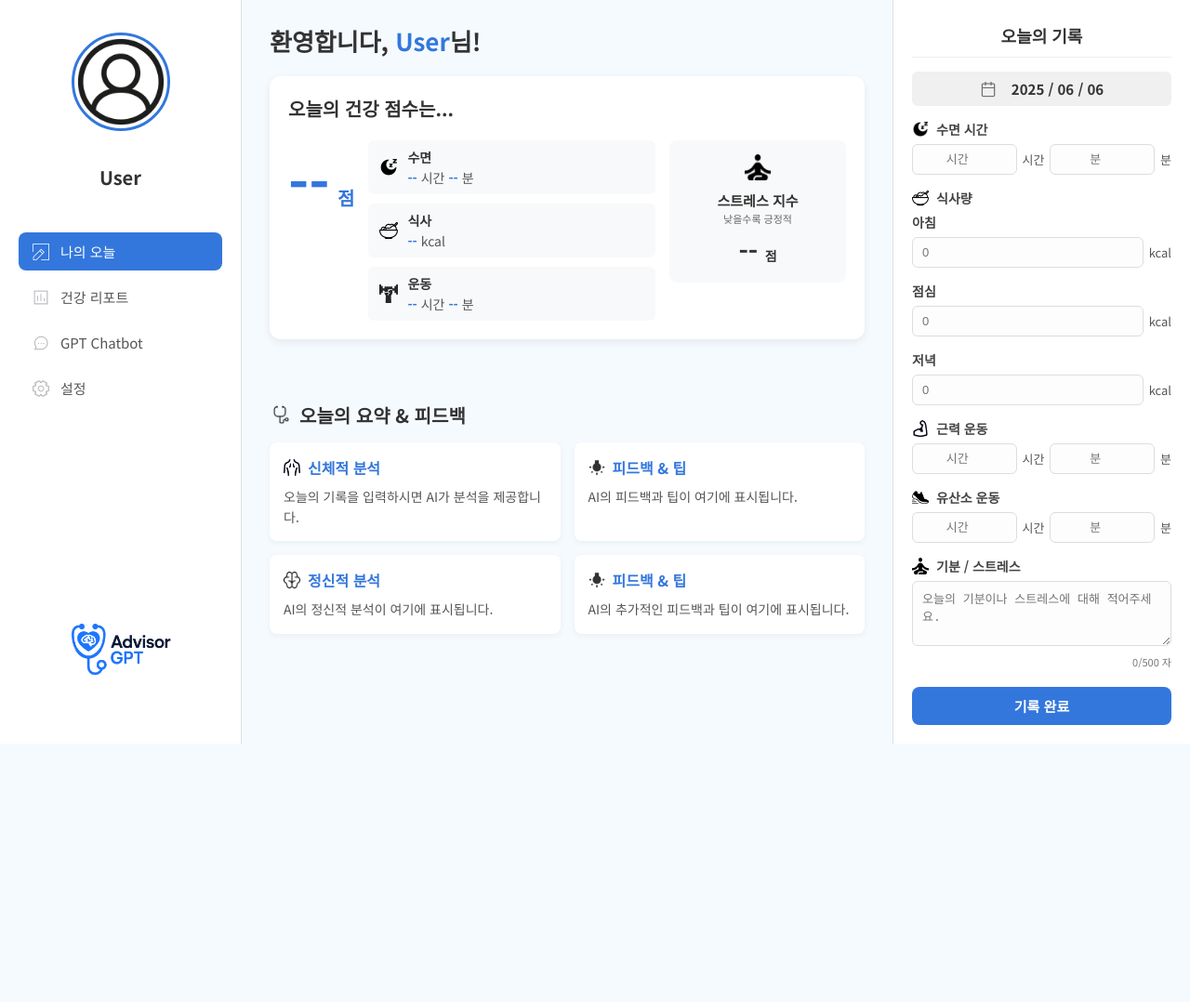
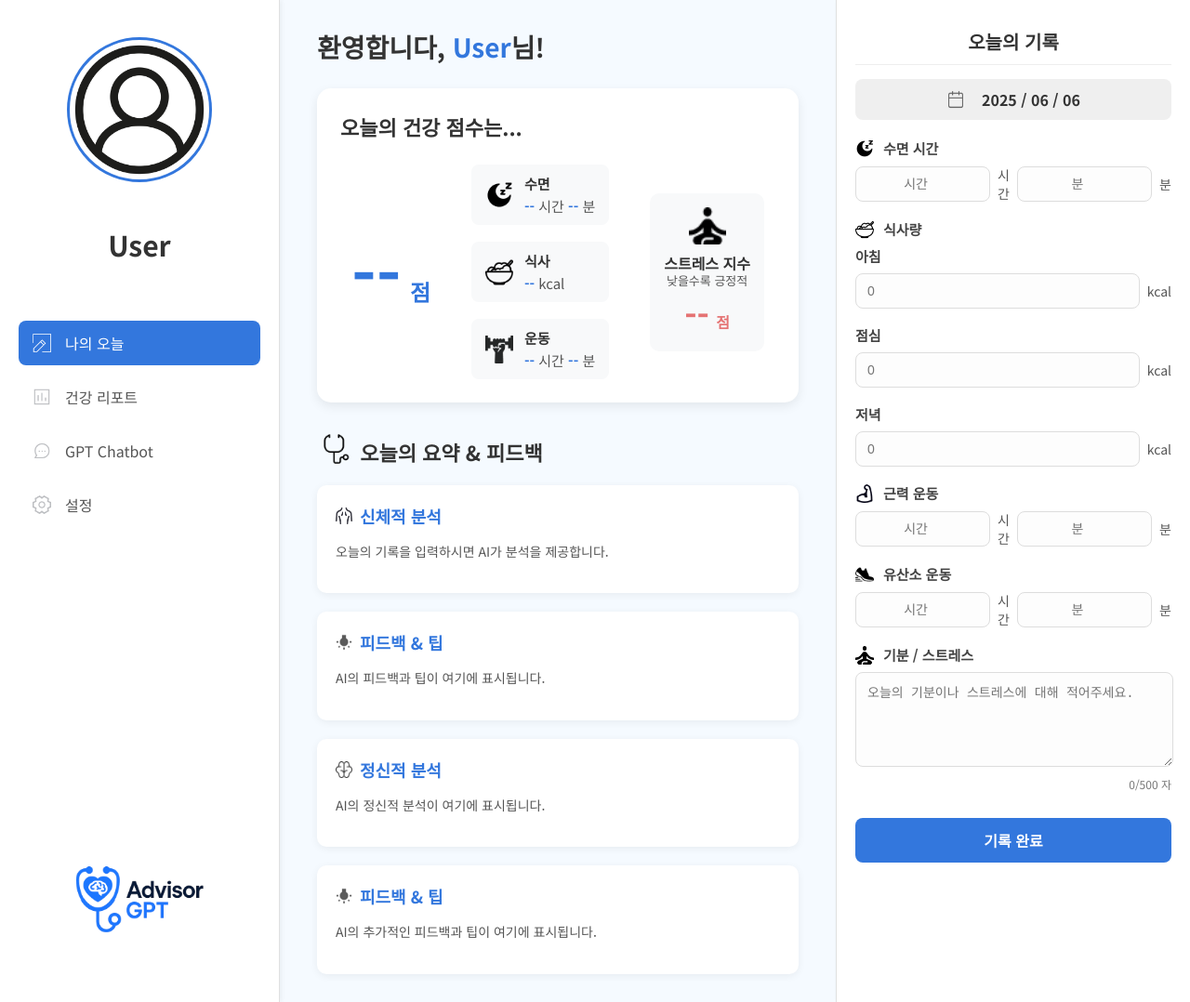
Before and after one commit to Nuowl/GPTAdvisor, a plain HTML site: page AdvisorGPT_Web/Main_Page/main.html in a window 1280 px wide. Shown: the whole page at 93% size. Before the commit the page ends 800 px from the top, so only its background shows below. Drawn offline with Linux system fonts and the light colour scheme.

Commit message:
Update style.css

```diff
--- a/AdvisorGPT_Web/Main_Page/style.css
+++ b/AdvisorGPT_Web/Main_Page/style.css
@@ -1,45 +1,43 @@
-/* Main_Page/style.css */
-
-html, body { /* 최상위에서 높이와 overflow를 제어 */
-    height: 100%;
+body {
     margin: 0;
-    padding: 0;
-    overflow: hidden; /* 페이지 전체 스크롤바 방지 */
     font-family: 'Noto Sans KR', 'Mulish', sans-serif;
-    background-color: #F5FAFF; /* body에도 배경색 지정 */
+    background-color: #F5FAFF;
     color: #333;
+    display: flex;
+    justify-content: center;
+    min-height: 100vh;
 }
 
 .main-dashboard-container {
     display: flex;
     width: 100%;
-    height: 100%; /* body 높이를 상속하여 전체 화면 사용 */
-    max-width: 1920px; /* 최대 너비 제한은 유지 */
+    max-width: 1920px; /* Or your preferred max width */
     box-sizing: border-box;
+}
+
+.sidebar {
+    background-color: #FFFFFF;
+    padding: 20px;
+    box-shadow: 2px 0 5px rgba(0,0,0,0.05);
+    display: flex;
+    flex-direction: column;
 }
 
 /* Left Sidebar */
 .left-sidebar {
-    width: 260px;
-    background-color: #FFFFFF;
+    width: 260px; /* Adjusted width */
     border-right: 1px solid #E0E0E0;
-    padding: 20px;
-    display: flex;
-    flex-direction: column;
-    flex-shrink: 0; /* 너비 고정, 줄어들지 않음 */
-    overflow-y: auto; /* 사이드바 내용 많을 시 스크롤 */
-    box-sizing: border-box;
 }
 
 .profile-section {
     text-align: center;
-    margin-bottom: 25px; /* 간격 조정 */
-    padding-top: 15px;  /* 간격 조정 */
+    margin-bottom: 30px;
+    padding-top: 20px;
 }
 
 .profile-pic {
-    width: 100px;
-    height: 100px;
+    width: 150px;
+    height: 150px;
     border-radius: 50%;
     border: 3px solid #3377DD;
     margin-bottom: 10px;
@@ -47,7 +45,7 @@ html, body { /* 최상위에서 높이와 overflow를 제어 */
 }
 
 .user-nickname {
-    font-size: 20px;
+    font-size: 30px;
     font-weight: bold;
     color: #333;
 }
@@ -59,7 +57,7 @@ html, body { /* 최상위에서 높이와 overflow를 제어 */
 }
 
 .menu-section li {
-    margin-bottom: 8px; /* 간격 조정 */
+    margin-bottom: 10px;
 }
 
 .menu-section li a {
@@ -67,10 +65,10 @@ html, body { /* 최상위에서 높이와 overflow를 제어 */
     align-items: center;
     text-decoration: none;
     color: #555;
-    padding: 10px 15px; /* 패딩 조정 */
+    padding: 12px 15px;
     border-radius: 8px;
-    font-size: 15px; /* 폰트 크기 조정 */
-    transition: background-color 0.2s, color 0.2s;
+    font-size: 16px;
+    transition: background-color 0.3s, color 0.3s;
 }
 
 .menu-section li a:hover,
@@ -80,255 +78,347 @@ html, body { /* 최상위에서 높이와 overflow를 제어 */
 }
 
 .menu-icon {
-    width: 18px; /* 아이콘 크기 조정 */
-    height: 18px;
-    margin-right: 12px; /* 간격 조정 */
-    filter: grayscale(50%) opacity(0.7);
+    width: 20px;
+    height: 20px;
+    margin-right: 15px;
+    filter: grayscale(50%) opacity(0.7); /* Default icon style */
 }
 
 .menu-section li a:hover .menu-icon,
 .menu-section li.active a .menu-icon {
-    filter: brightness(0) invert(1);
+    filter: brightness(0) invert(1); /* Icon color change on hover/active */
 }
 
+
 .logo-section {
-    margin-top: auto;
+    margin-top: auto; /* Pushes logo to the bottom */
     text-align: center;
-    padding-top: 20px; /* 위쪽 메뉴와의 간격 확보 */
-    padding-bottom: 10px; /* 하단 여백 조정 */
+    padding-bottom: -200px;
 }
 
 .advisor-logo {
-    width: 140px; /* 로고 크기 조정 */
+    width: 180px;
 }
 
-/* Center Content - 여기가 중요! */
+/* Center Content */
 .main-content {
-    flex-grow: 1; /* 핵심: 좌우 사이드바를 제외한 나머지 가로 공간을 모두 차지 */
-    padding: 25px 30px; /* 내부 여백 조정 */
-    overflow-y: auto; /* 내용이 세로로 길어지면 이 안에서 스크롤 */
-    background-color: #F5FAFF; /* body 배경과 동일하게 또는 구분되게 */
-    box-sizing: border-box;
-    display: flex; /* 내부 요소 정렬을 위해 */
-    flex-direction: column; /* 내부 섹션들을 수직으로 쌓음 */
+    flex-grow: 1;
+    padding: 30px 40px;
+    overflow-y: auto;
 }
 
-.welcome-header {
-    margin-bottom: 20px; /* 간격 조정 */
-    flex-shrink: 0; /* 환영 메시지 영역은 줄어들지 않도록 */
-}
 .welcome-header h1 {
-    font-size: 26px; /* 폰트 크기 조정 */
+    font-size: 28px;
     color: #333;
     margin-top: 0;
-    margin-bottom: 0; /* h1 자체 마진 제거, 부모에서 제어 */
+    margin-bottom: 25px;
     font-weight: 700;
 }
-.welcome-header h1 span.username-highlight {
+.welcome-header h1 span {
     color: #3377DD;
-    font-weight: bold;
 }
 
 .health-summary {
     background-color: #FFFFFF;
-    padding: 20px; /* 패딩 조정 */
-    border-radius: 12px; /* 모서리 둥글기 조정 */
-    box-shadow: 0 3px 10px rgba(0,0,0,0.07);
-    margin-bottom: 25px; /* 간격 조정 */
-    flex-shrink: 0; /* 이 섹션은 내용에 따라 크기가 변하지 않도록 */
+    padding: 25px;
+    border-radius: 15px;
+    box-shadow: 0 4px 12px rgba(0,0,0,0.08);
+    margin-bottom: 30px;
 }
 
 .summary-title-container h2 {
-    font-size: 20px; /* 폰트 크기 조정 */
+    font-size: 22px;
     color: #333;
     margin-top: 0;
-    margin-bottom: 20px; /* 간격 조정 */
+    margin-bottom: 25px;
     font-weight: 700;
 }
 
 .scores-container {
     display: flex;
-    align-items: flex-start; /* 상단 정렬 */
-    justify-content: space-between; /* 양쪽 정렬 후 공간 배분 */
-    gap: 15px; /* 아이템 간 간격 조정 */
-    flex-wrap: wrap; /* 공간 부족 시 다음 줄로 */
+    align-items: center;
+    justify-content: space-around; /* Distribute space */
+    gap: 20px; /* Gap between blocks */
 }
 
 .main-score-block {
     text-align: center;
     color: #3377DD;
-    /* flex-basis: 150px; 최소 너비 또는 기본 너비 설정 가능 */
 }
-.main-score-block #health-score-value { font-size: 60px; font-weight: bold; }
-.main-score-block .unit { font-size: 20px; font-weight: bold; margin-left: 4px;}
+.main-score-block #health-score-value {
+    font-size: 72px; /* Large score */
+    font-weight: bold;
+}
+.main-score-block .unit {
+    font-size: 24px;
+    font-weight: bold;
+    margin-left: 5px;
+}
 
 .detailed-scores-block {
     display: flex;
     flex-direction: column;
-    gap: 10px; /* 내부 아이템 간 간격 조정 */
-    flex-grow: 1; /* 가능한 공간 차지 */
-    min-width: 200px; /* 최소 너비 */
+    gap: 18px; /* Gap between sleep, meal, exercise */
 }
+
 .score-item {
     display: flex;
     align-items: center;
-    gap: 10px;
+    gap: 12px;
     background-color: #F8F9FA;
-    padding: 8px 12px; /* 패딩 조정 */
-    border-radius: 6px; /* 모서리 둥글기 조정 */
+    padding: 10px 15px;
+    border-radius: 8px;
 }
-.score-icon { width: 20px; height: 20px; }
-.score-text { font-size: 14px; color: #555; }
-.score-text .score-label { font-weight: bold; color: #333; display: block; margin-bottom: 2px;}
-.score-text span[id^="display-"] { font-weight: bold; color: #3377DD;}
+
+.score-icon {
+    width: 30px; /* Smaller icons for details */
+    height: 30px;
+}
+
+.score-text {
+    font-size: 15px;
+    color: #555;
+}
+.score-text .score-label {
+    font-weight: bold;
+    color: #333;
+    display: block;
+    margin-bottom: 3px;
+}
+.score-text span[id^="display-"] {
+    font-weight: bold;
+    color: #3377DD;
+}
+
 
 .stress-score-block {
     text-align: center;
+    display: flex;
+    flex-direction: column;
+    align-items: center;
+    justify-content: center;
     padding: 15px;
     background-color: #F8F9FA;
-    border-radius: 8px; /* 모서리 둥글기 조정 */
-    min-width: 160px; /* 최소 너비 조정 */
-    /* flex-basis: 180px; */
+    border-radius: 10px;
 }
-.score-icon-large { width: 28px; height: 28px; margin-bottom: 6px;}
-.stress-score-text .score-label { font-size: 15px; font-weight: bold; color: #333; display: block; }
-.stress-score-text .score-label-small { font-size: 11px; color: #666; display: block; margin-top: 1px;}
-.stress-score-value { margin-top: 6px; }
-.stress-score-value #stress-score-value { font-size: 28px; font-weight: bold; color: #333; } /* 스트레스 점수 색상 변경 가능 */
-.stress-score-value .unit { font-size: 14px; font-weight: bold; color: #333; margin-left: 3px;}
+.score-icon-large { /* For stress icon */
+    width: 40px;
+    height: 40px;
+    margin-bottom: 8px;
+}
+.score-icon-feedback { /* For stress icon */
+    width: 40px;
+    height: 40px;
+    margin-bottom: -7px;
+}
+.stress-score-text .score-label {
+    font-size: 16px;
+    font-weight: bold;
+    color: #333;
+    display: block;
+}
+.stress-score-text .score-label-small {
+    font-size: 13px;
+    color: #555;
+    display: block;
+    margin-top: -3px;
+}
+.stress-score-value #stress-score-value {
+    font-size: 36px;
+    font-weight: bold;
+    color: #E57373; /* Different color for stress */
+}
+.stress-score-value .unit {
+    font-size: 16px;
+    font-weight: bold;
+    color: #E57373;
+    margin-left: 3px;
+}
 
-/* Daily Feedback Section */
 .daily-feedback {
-    margin-top: 25px; /* 간격 조정 */
-    /* flex-grow: 1; 만약 이 섹션이 남은 공간을 채우게 하려면. 단, 내용이 많을 때만 유용 */
+    margin-top: 30px;
 }
 .daily-feedback h2 {
-    font-size: 20px; /* 폰트 크기 조정 */
-    margin-bottom: 15px; /* 간격 조정 */
+    font-size: 22px;
+    margin-bottom: 20px;
     font-weight: 700;
+}
+.feedback-grid {
+    display: grid;
+    grid-template-columns: repeat(auto-fit, minmax(300px, 1fr));
+    gap: 20px;
+}
+.feedback-box {
+    background-color: #FFFFFF;
+    padding: 20px;
+    border-radius: 10px;
+    box-shadow: 0 2px 8px rgba(0,0,0,0.06);
+}
+.feedback-box h3 {
+    font-size: 18px;
+    color: #3377DD;
+    margin-top: 0;
+    margin-bottom: 10px;
     display: flex;
     align-items: center;
 }
-.score-icon-feedback { /* HTML에 해당 클래스 사용하는 img 태그가 있다면 */
-    width: 24px; height: 24px; margin-right: 8px;
+.feedback-icon {
+    width: 18px;
+    height: 18px;
+    margin-right: 8px;
+    filter: grayscale(30%) opacity(0.8);
 }
-.feedback-grid {
-    display: grid;
-    grid-template-columns: repeat(auto-fit, minmax(260px, 1fr)); /* 최소 너비 조정 */
-    gap: 15px; /* 간격 조정 */
+.feedback-box p {
+    font-size: 14px;
+    line-height: 1.6;
+    color: #555;
 }
-.feedback-box {
-    background-color: #FFFFFF;
-    padding: 15px; /* 패딩 조정 */
-    border-radius: 8px; /* 모서리 둥글기 조정 */
-    box-shadow: 0 2px 6px rgba(0,0,0,0.05);
-}
-.feedback-box h3 {
-    font-size: 16px; /* 폰트 크기 조정 */
-    color: #3377DD; margin-top: 0; margin-bottom: 8px;
-    display: flex; align-items: center;
-}
-.feedback-icon { width: 18px; height: 18px; margin-right: 8px;}
-.feedback-box p { font-size: 14px; line-height: 1.6; color: #555; margin: 0;}
-
 
 /* Right Sidebar */
 .right-sidebar {
-    width: 320px;
+    width: 340px; /* Adjusted width */
     background-color: #FFFFFF;
     border-left: 1px solid #E0E0E0;
     overflow-y: auto;
-    padding: 20px;
-    display: flex;
-    flex-direction: column;
-    flex-shrink: 0; /* 너비 고정 */
-    box-sizing: border-box;
 }
 .right-sidebar-title {
-    font-size: 18px; /* 폰트 크기 조정 */
-    font-weight: bold; color: #333;
-    margin-top: 5px; /* 간격 조정 */
+    font-size: 20px;
+    font-weight: bold;
+    color: #333;
+    margin-top: 10px;
     margin-bottom: 15px;
-    text-align: center; padding-bottom: 10px; /* 간격 조정 */
+    text-align: center;
+    padding-bottom: 10px;
     border-bottom: 1px solid #eee;
 }
+
 .date-display {
-    display: flex; align-items: center; justify-content: center;
-    font-size: 15px; /* 폰트 크기 조정 */
-    color: #333; background-color: #F0F0F0;
-    padding: 8px; /* 패딩 조정 */
-    border-radius: 6px; /* 모서리 둥글기 조정 */
-    margin-bottom: 15px; /* 간격 조정 */
+    display: flex;
+    align-items: center;
+    justify-content: center;
+    font-size: 16px;
+    color: #333;
+    background-color: #EFEFEF;
+    padding: 10px;
+    border-radius: 8px;
+    margin-bottom: 20px;
 }
-.date-display #current-date { margin-left: 8px; font-weight: bold; }
+.date-display #current-date {
+    margin-left: 8px;
+    font-weight: bold;
+}
 
-#daily-record-form {
+#daily-record-form .form-group {
+    margin-bottom: 18px;
+}
+#daily-record-form label {
     display: flex;
-    flex-direction: column;
-    flex-grow: 1; /* 이 폼이 우측 사이드바의 남은 공간을 채움 */
+    align-items: center;
+    font-size: 15px;
+    font-weight: bold;
+    color: #444;
+    margin-bottom: 8px;
 }
-#daily-record-form .form-group { margin-bottom: 15px; /* 간격 조정 */ }
-#daily-record-form label {
-    display: flex; align-items: center;
-    font-size: 14px; /* 폰트 크기 조정 */
-    font-weight: bold; color: #444; margin-bottom: 6px; /* 간격 조정 */
+.sidebar-icon {
+    width: 20px;
+    height: 20px;
+    margin-right: 10px;
 }
-.sidebar-icon { width: 18px; height: 18px; margin-right: 8px;}
 
 #daily-record-form input[type="number"],
 #daily-record-form textarea {
-    width: 100%; /* 부모(.time-inputs, .kcal-input 또는 .form-group)에 맞춤 */
-    padding: 8px 10px; /* 패딩 조정 */
-    border: 1px solid #DDD; border-radius: 6px; /* 모서리 둥글기 조정 */
-    background-color: #FDFDFD; font-size: 13px; /* 폰트 크기 조정 */
-    outline: none; transition: border-color 0.2s; box-sizing: border-box;
+    width: calc(100% - 24px); /* Account for padding */
+    padding: 10px 12px;
+    border: 1px solid #DDD;
+    border-radius: 8px;
+    background-color: #FDFDFD;
+    font-size: 14px;
+    outline: none;
+    transition: border-color 0.3s;
 }
 #daily-record-form input[type="number"]:focus,
-#daily-record-form textarea:focus { border-color: #3377DD; }
+#daily-record-form textarea:focus {
+    border-color: #3377DD;
+}
 
-.time-inputs, .kcal-input { display: flex; align-items: center; gap: 6px; /* 간격 조정 */ }
-.time-inputs input[type="number"] { /* flex-grow: 1; */ text-align: center; } /* width는 부모에 의해 결정되도록 함 */
-.kcal-input input[type="number"] { /* flex-grow: 1; */ }
-.time-inputs span, .kcal-input span { font-size: 13px; color: #555; white-space: nowrap;}
-.kcal-input { margin-bottom: 6px; }
-.kcal-input:last-of-type { margin-bottom: 0; }
+.time-inputs, .kcal-input {
+    display: flex;
+    align-items: center;
+    gap: 8px;
+}
+.time-inputs input[type="number"] {
+    width: 60px; /* Specific width for time/min inputs */
+    text-align: center;
+}
+.kcal-input input[type="number"] {
+    flex-grow: 1;
+}
+.time-inputs span, .kcal-input span {
+    font-size: 14px;
+    color: #555;
+}
 
-
-#daily-record-form textarea { min-height: 70px; resize: vertical;} /* 높이 조정 */
-.char-counter { display: block; text-align: right; font-size: 11px; color: #777; margin-top: 4px;}
+#daily-record-form textarea {
+    min-height: 80px;
+    resize: vertical;
+}
+.char-counter {
+    display: block;
+    text-align: right;
+    font-size: 12px;
+    color: #777;
+    margin-top: 5px;
+}
 
 .submit-button {
-    width: 100%; padding: 10px; /* 패딩 조정 */
-    background-color: #3377DD; color: #FFFFFF; border: none; border-radius: 8px; /* 모서리 둥글기 조정 */
-    font-size: 15px; /* 폰트 크기 조정 */
-    font-weight: bold; cursor: pointer; transition: background-color 0.2s;
-    margin-top: auto; /* 폼의 맨 아래에 붙도록 */
+    width: 100%;
+    padding: 12px;
+    background-color: #3377DD;
+    color: #FFFFFF;
+    border: none;
+    border-radius: 8px;
+    font-size: 16px;
+    font-weight: bold;
+    cursor: pointer;
+    transition: background-color 0.3s;
+    margin-top: 10px;
 }
-.submit-button:hover { background-color: #285ead; }
+.submit-button:hover {
+    background-color: #285ead;
+}
 
-/* Responsive adjustments (기본 예시 유지, 필요시 상세 조정) */
+/* Responsive adjustments (basic example) */
 @media (max-width: 1200px) {
-    .main-content { padding: 20px; }
-    .scores-container { flex-direction: column; align-items: stretch; }
-    .main-score-block, .stress-score-block, .detailed-scores-block { width: 100%; margin-bottom: 15px; }
-    .feedback-grid { grid-template-columns: 1fr; } /* 작은 화면에서는 1열로 */
-}
-@media (max-width: 992px) { /* 우측 사이드바 숨김 처리 예시 (더 작은 화면) */
-    .right-sidebar { display: none; }
-    /* 중앙 콘텐츠가 전체 너비 사용하도록 추가 설정 가능 */
-    .main-content { /* padding-right: 20px; */ /* 우측 사이드바 없으므로 패딩 조정 */}
+    .main-content {
+        padding: 20px;
+    }
+    .scores-container {
+        flex-direction: column;
+        align-items: stretch; /* Stretch items in column */
+    }
+    .main-score-block, .stress-score-block {
+        margin-bottom: 20px;
+    }
+    .detailed-scores-block {
+        width: 100%; /* Take full width in column layout */
+    }
 }
 @media (max-width: 768px) {
-    .main-dashboard-container { flex-direction: column; height: auto; min-height: 100vh; } /* 모바일에서는 수직으로 쌓고, 높이 자동 */
+    .main-dashboard-container {
+        flex-direction: column;
+    }
     .left-sidebar, .right-sidebar {
         width: 100%;
-        height: auto; /* 높이 자동 */
-        overflow-y: visible; /* 내부 스크롤 대신 전체 페이지 스크롤 */
-        border-right: none; border-left: none; border-bottom: 1px solid #E0E0E0;
+        height: auto;
+        overflow-y: visible;
+        box-shadow: none;
+        border-bottom: 1px solid #E0E0E0;
     }
-    .main-content { overflow-y: visible; } /* 메인 콘텐츠도 전체 페이지 스크롤에 포함 */
-    .logo-section { display: none; }
-    .profile-section { padding-top: 15px; margin-bottom: 20px;}
-    .menu-section li a { padding: 10px; font-size: 14px; }
-    .right-sidebar { display: block; order: 3; } /* 필요하다면 다시 보이게 */
+    .left-sidebar { order: 1; } /* Example for mobile ordering */
+    .main-content { order: 2; }
+    .right-sidebar { order: 3; }
+
+    .logo-section { display: none; } /* Hide logo on small screens to save space */
+    .profile-section { padding-top: 10px; margin-bottom: 15px;}
+    .menu-section li a { padding: 10px; font-size: 15px; }
 }
```
